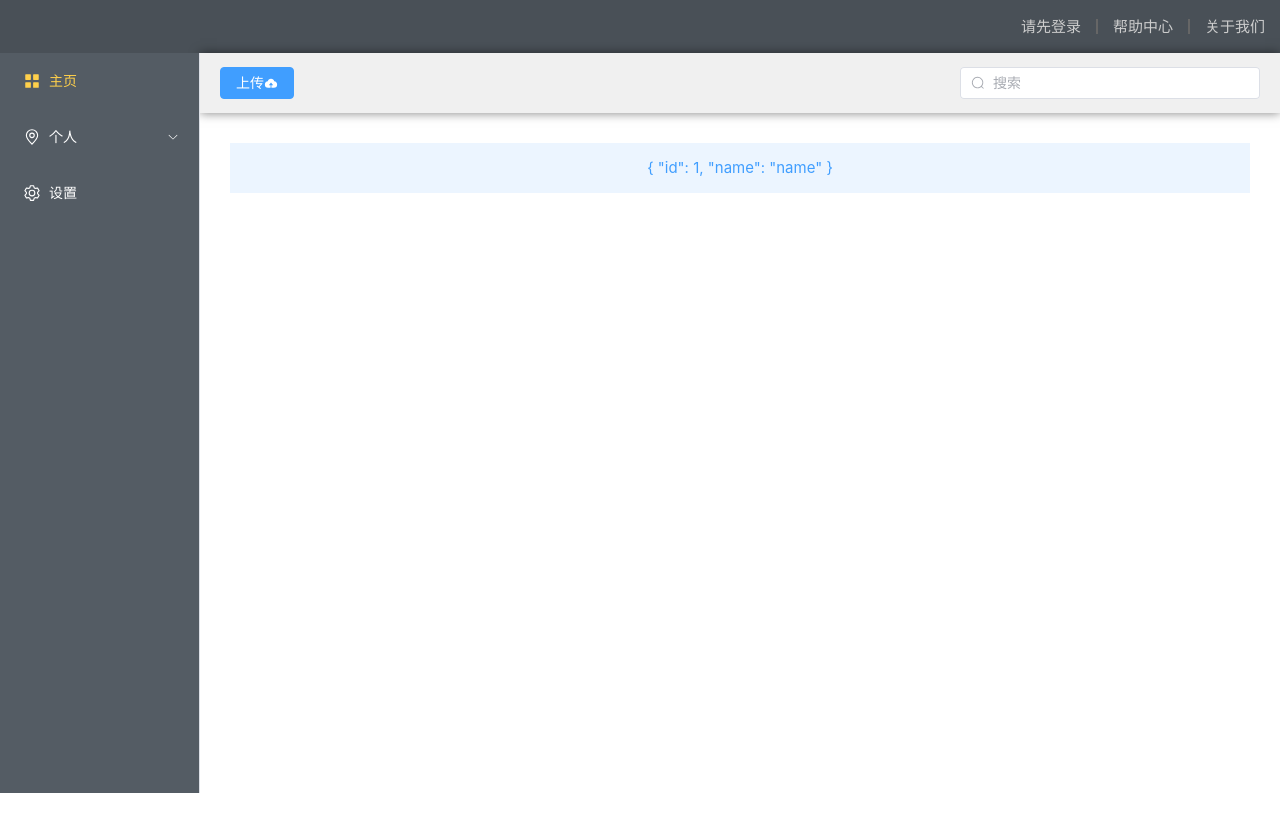
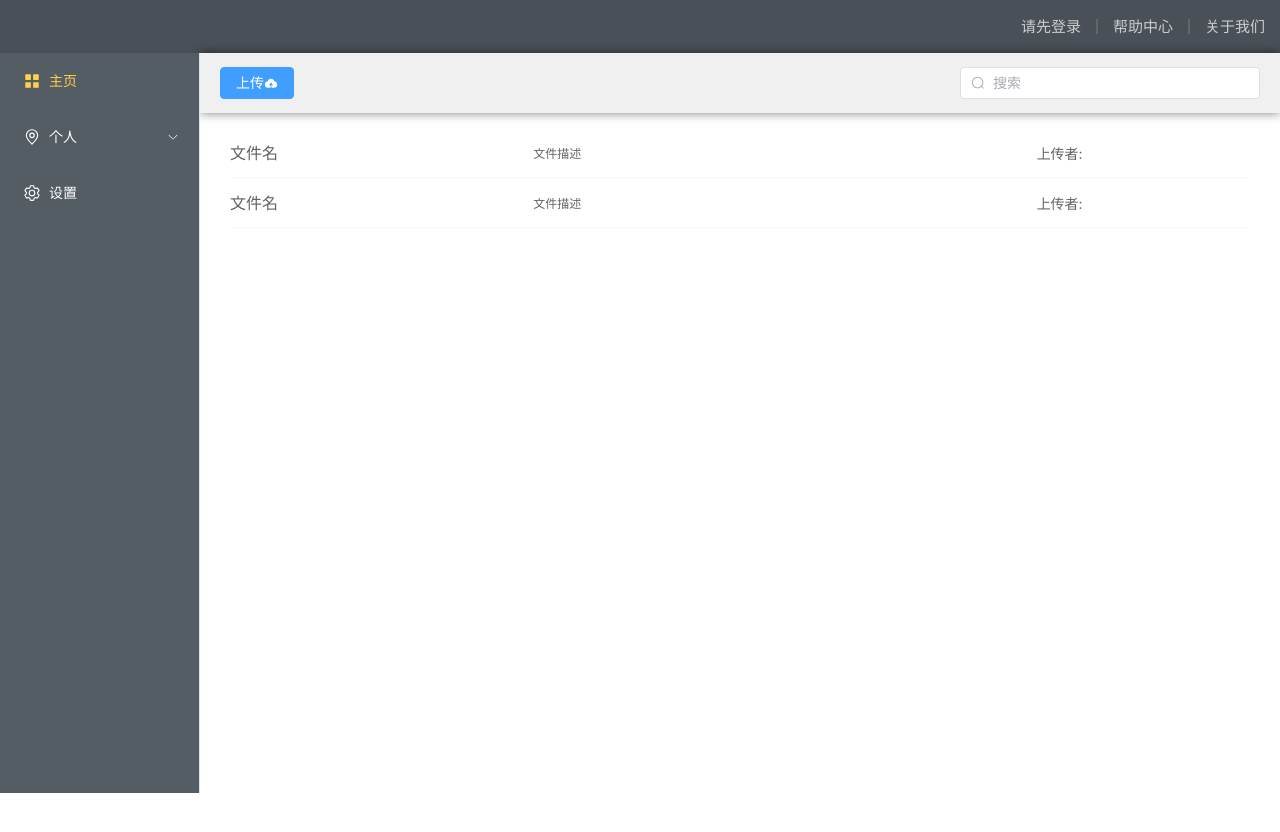
Before and after one commit to achelie/file-project, a Vue app: page / in a window 1280 px wide. Shown: the top 832 px of the page. Built offline with nearby package versions, Linux system fonts and the light colour scheme; no server answers.

Commit message:
item样式完成

```diff
--- a/src/views/Layout/components/FileItem.vue
+++ b/src/views/Layout/components/FileItem.vue
@@ -0,0 +1,51 @@
+<script setup>
+import { Download, Star, Edit, Delete } from '@element-plus/icons-vue';
+</script>
+
+<template>
+    <div class="container">
+        <div class="include">
+            <div class="filename"><el-text class="w-300px" size="large" truncated>文件名</el-text></div>
+            <div class="filedesc"><el-text class="w-500px" size="small" truncated>文件描述</el-text></div>
+            <div class="fileuser"><el-text class="w-150px" truncated>上传者:</el-text></div>
+            <el-row>
+                <el-button :icon="Download" circle />
+                <el-button :icon="Star" circle />
+                <el-button :icon="Edit" circle />
+                <el-button :icon="Delete" circle />
+            </el-row>
+        </div>
+    </div>
+</template>
+
+<style lang="scss" scoped>
+.w-300px {
+    width: 300px;
+}
+
+.w-500px {
+    width: 500px;
+}
+
+.container {
+    .include {
+        display: flex;
+        align-items: center;
+        justify-content: space-between;
+        margin: 0 20px;
+        border-bottom: 1px solid #f7f9fc;
+        height: 40px;
+    }
+
+    &:hover {
+        background-color: #f7f9fc !important;
+        .el-row {
+            opacity: 1;
+        }
+    }
+}
+
+
+.el-row {
+    opacity: 0;
+}</style>
--- a/src/views/Layout/components/LayoutMain.vue
+++ b/src/views/Layout/components/LayoutMain.vue
@@ -1,12 +1,12 @@
 <script setup>
 import { onMounted, ref, watch } from 'vue'
 import { useAsideStore } from '@/stores/aside';
-
+import FileItem from './FileItem.vue';
 
 // 无限滚动获取数据
 const asideStore = useAsideStore()
 const disabled = ref(false)
-const fileList = ref([{id:1,name:'name'}])
+const fileList = ref([{id:1,name:'name'},{id:1,name:'name'}])
 const load = async () => {
     // asideStore.loadFile()
     // await asideStore.getFilesState()
@@ -40,13 +40,13 @@ watch(
 
 <template>
     <ul v-infinite-scroll="load" class="infinite-list" style="overflow: auto" :infinite-scroll-disabled="disabled">
-        <li v-for="i in fileList" :key="i.id" class="infinite-list-item">{{ i }}</li>
+        <FileItem v-for="i in fileList" :key="i.id" class="infinite-list-item">{{ i }}</FileItem>
     </ul>
 </template>
 
 
 
-<style scoped>
+<style  scoped>
 .infinite-list {
     height: calc(100vh-113px);
     padding: 0;
@@ -55,14 +55,14 @@ watch(
 }
 
 .infinite-list .infinite-list-item {
-    display: flex;
-    align-items: center;
-    justify-content: center;
+
     height: 50px;
-    background: var(--el-color-primary-light-9);
-    margin: 10px;
+    background: #fff;
     color: var(--el-color-primary);
+
+    padding: 10px;
 }
+
 
 .infinite-list .infinite-list-item+.list-item {
     margin-top: 10px;
--- a/src/views/Layout/index.vue
+++ b/src/views/Layout/index.vue
@@ -22,4 +22,9 @@ import LayoutHeader from "./components/LayoutHeader.vue";
     background-color: #f0f0f0;
     box-shadow: 0 0 10px 0 rgba(0, 0, 0, 0.5);
 }
+
+.el-main{
+    padding: 0;
+    padding-top: 15px;
+}
 </style>
```
